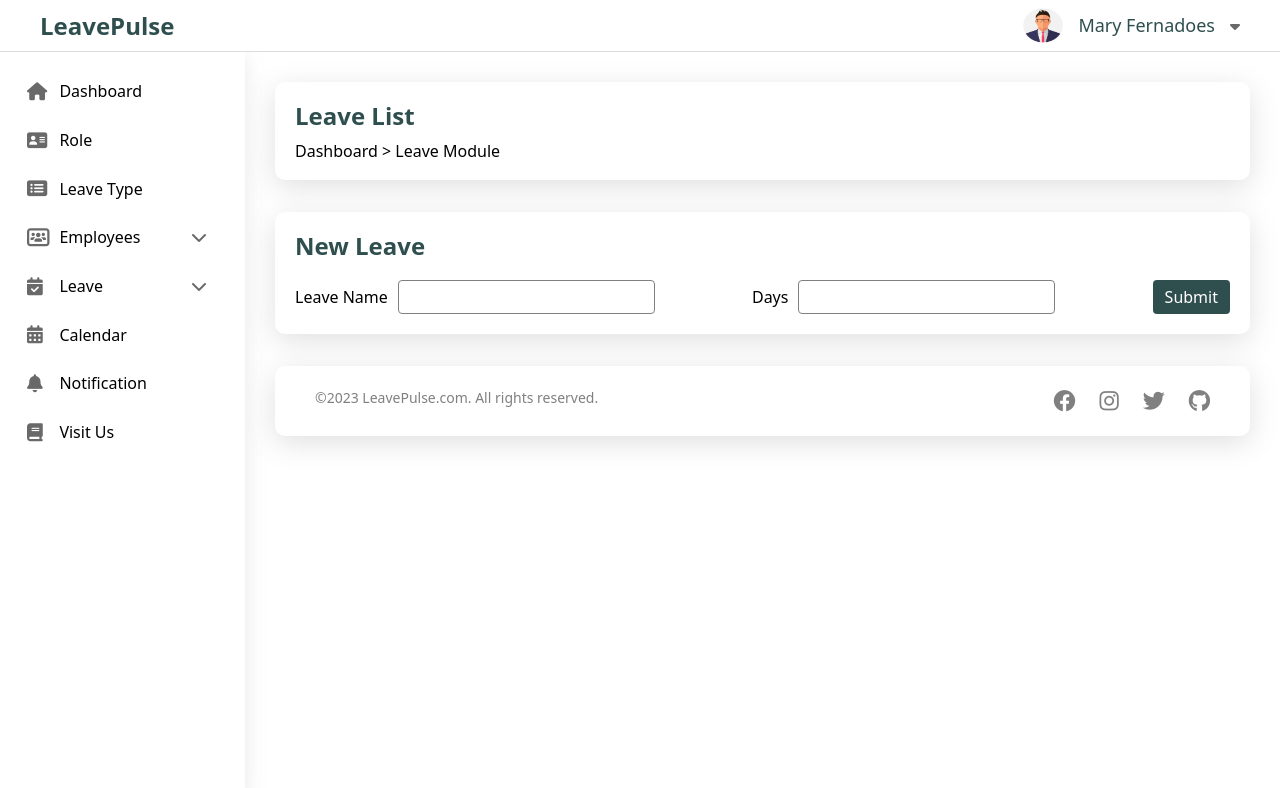
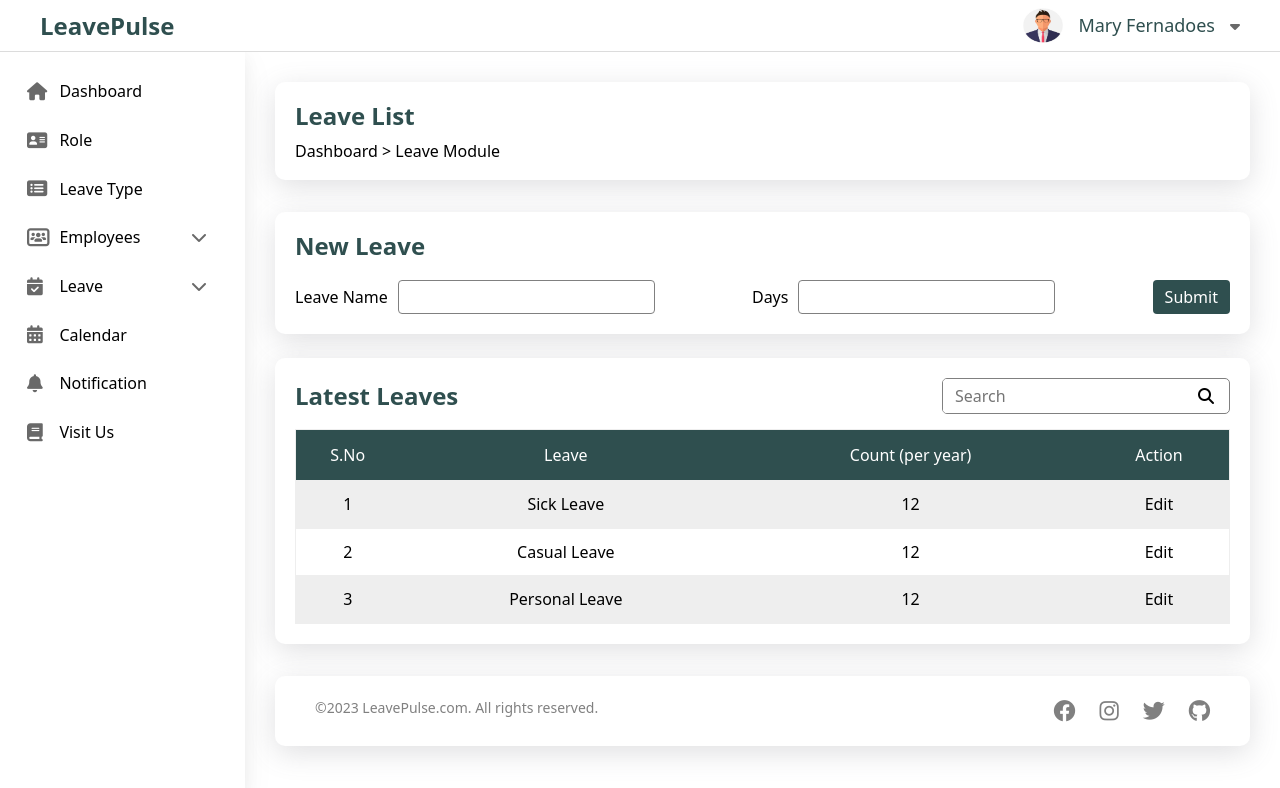
Before and after one commit to DhanushS212003/LeavePulse, a React (Vite) app: page /leaves in a window 1280 px wide. Shown: the top 788 px of the page. Built offline with nearby package versions, Linux system fonts and the light colour scheme.

Commit message:
made Table component responsive

```diff
--- a/src/dashboard/Dashboard.jsx
+++ b/src/dashboard/Dashboard.jsx
@@ -10,13 +10,12 @@ const Dashboard = () => {
     { title: "Rejected Leave", count: 5, icon: "fa-regular fa-circle-xmark" },
   ];
 
-  const columns = ["Name", "Leave Type", "Applied Date", "Status", "Action"];
-
-  const sortableColumns = [
-    { column: "Name", type: "string" },
-    { column: "Leave Type", type: "string" },
-    { column: "Applied Date", type: "date" },
-    { column: "Status", type: "string" },
+  const columns = [
+    { column: "Name", sorting: true, type: "string" },
+    { column: "Leave Type", sorting: true, type: "string" },
+    { column: "Applied Date", sorting: true, type: "date" },
+    { column: "Status", sorting: true, type: "string" },
+    { column: "Action" },
   ];
 
   const data = [
@@ -32,6 +31,7 @@ const Dashboard = () => {
   ];
 
   return (
+    <>
       <div className="dashboard_section">
         <div className="banner_container">
           <img src={banner} className="banner_img" alt="Banner" />
@@ -58,14 +58,10 @@ const Dashboard = () => {
             </div>
           ))}
         </div>
+      </div>
 
-      <Table
-        columns={columns}
-        data={data}
-        filters={filters}
-        sortableColumns={sortableColumns}
-      />
-    </div>
+      <Table columns={columns} data={data} filters={filters} />
+    </>
   );
 };
 
--- a/src/leave/Leave.jsx
+++ b/src/leave/Leave.jsx
@@ -1,7 +1,20 @@
 import "../role/role.css";
 import BreadCrumb from "../breadcrumb/Breadcrumb";
+import Table from "../table/Table";
 
 const Leave = () => {
+  const columns = [
+    { column: "Leave", type: "string" },
+    { column: "Count (per year)", type: "string" },
+    { column: "Action" },
+  ];
+
+  const data = [
+    ["Sick Leave", "12", "Edit"],
+    ["Casual Leave", "12", "Edit"],
+    ["Personal Leave", "12", "Edit"],
+  ];
+
   return (
     <>
       <BreadCrumb title="Leave List" path="Dashboard > Leave Module" />
@@ -20,6 +33,8 @@ const Leave = () => {
           <button className="submit_btn"> Submit </button>
         </form>
       </div>
+
+      <Table columns={columns} data={data} />
     </>
   );
 };
--- a/src/role/Role.jsx
+++ b/src/role/Role.jsx
@@ -3,11 +3,10 @@ import BreadCrumb from "../breadcrumb/Breadcrumb";
 import Table from "../table/Table";
 
 const Role = () => {
-  const columns = ["Role", "Id", "Action"];
-
-  const sortableColumns = [
-    { column: "Role", type: "string" },
-    { column: "Id", type: "string" },
+  const columns = [
+    { column: "Role", sorting: true, type: "string" },
+    { column: "Id", sorting: true, type: "string" },
+    { column: "Action" },
   ];
 
   const data = [
@@ -35,7 +34,7 @@ const Role = () => {
         </form>
       </div>
 
-      <Table columns={columns} data={data} sortableColumns={sortableColumns} />
+      <Table columns={columns} data={data} />
     </>
   );
 };
--- a/src/table/Table.jsx
+++ b/src/table/Table.jsx
@@ -1,36 +1,23 @@
 import { useMemo, useState } from "react";
 import "./table.css";
 
-const Table = ({
-  columns = [],
-  data = [],
-  filters = [],
-  sortableColumns = [],
-}) => {
+const Table = ({ columns = [], data = [], filters = [] }) => {
   const [showFilters, setShowFilters] = useState(false);
   const [sortConfig, setSortConfig] = useState({
     column: null,
     direction: "asc",
   });
 
-  const sortableConfigByName = useMemo(() => {
-    const configMap = new Map();
-
-    sortableColumns.forEach(({ column, type }) => {
-      configMap.set(column, type);
-    });
-
-    return configMap;
-  }, [sortableColumns]);
-
   const sortedData = useMemo(() => {
     const { column, direction } = sortConfig;
 
-    if (!column || !sortableConfigByName.has(column)) return data;
+    if (!column) return data;
 
-    const columnIndex = columns.findIndex((col) => col === column);
+    const columnConfig = columns.find((col) => col.column === column);
+    if (!columnConfig || !columnConfig.sorting) return data;
 
-    const sortType = sortableConfigByName.get(column);
+    const columnIndex = columns.findIndex((col) => col.column === column);
+    const sortType = columnConfig.type || "string";
     const directionMultiplier = direction === "asc" ? 1 : -1;
 
     const compareValues = (aValue, bValue) => {
@@ -53,7 +40,7 @@ const Table = ({
     return [...data].sort((rowA, rowB) =>
       compareValues(rowA?.[columnIndex], rowB?.[columnIndex])
     );
-  }, [columns, data, sortConfig, sortableConfigByName]);
+  }, [columns, data, sortConfig]);
 
   const handleSort = (columnName) => {
     setSortConfig((prev) => {
@@ -72,7 +59,7 @@ const Table = ({
   };
 
   return (
-    <div className="table_container">
+    <div className="table_section">
       <div className="table_header_container">
         <h2> Latest Leaves </h2>
         <div className="search_container">
@@ -102,22 +89,23 @@ const Table = ({
       </div>
 
       {columns.length > 0 && data.length > 0 && (
+        <div className="table_container">
           <table className="table">
             <thead>
               <tr>
                 <th>S.No</th>
-              {columns.map((column, index) => (
+                {columns.map((columnConfig, index) => (
                   <th key={index}>
-                  {sortableConfigByName.has(column) ? (
+                    {columnConfig.sorting ? (
                       <button
                         type="button"
                         className="table_header_btn"
-                      onClick={() => handleSort(column)}
+                        onClick={() => handleSort(columnConfig.column)}
                       >
-                      {column}
+                        {columnConfig.column}
                         <i
                           className={`sort fa-solid ${
-                          sortConfig.column === column
+                            sortConfig.column === columnConfig.column
                               ? sortConfig.direction === "asc"
                                 ? "fa-sort-up"
                                 : "fa-sort-down"
@@ -126,7 +114,7 @@ const Table = ({
                         />
                       </button>
                     ) : (
-                    column
+                      columnConfig.column
                     )}
                   </th>
                 ))}
@@ -143,6 +131,7 @@ const Table = ({
               ))}
             </tbody>
           </table>
+        </div>
       )}
     </div>
   );
--- a/src/table/table.css
+++ b/src/table/table.css
@@ -1,4 +1,4 @@
-.table_container {
+.table_section {
   background: white;
   padding: 20px;
   border-radius: 10px;
@@ -9,6 +9,8 @@
     display: flex;
     justify-content: space-between;
     align-items: center;
+    gap: 12px;
+    flex-wrap: wrap;
   }
 
   .search_container {
@@ -80,11 +82,17 @@
     outline: none;
   }
 
+  .table_container {
+    overflow-x: auto;
+    -webkit-overflow-scrolling: touch;
+    margin-top: 15px;
+  }
+
   .table {
     width: 100%;
     border-collapse: collapse;
-    margin-top: 15px;
     border: 1px solid #EEEEEE;
+    min-width: 700px;
   }
 
   .table thead {
```
Lines whose indentation alone changed are shown as unchanged.
